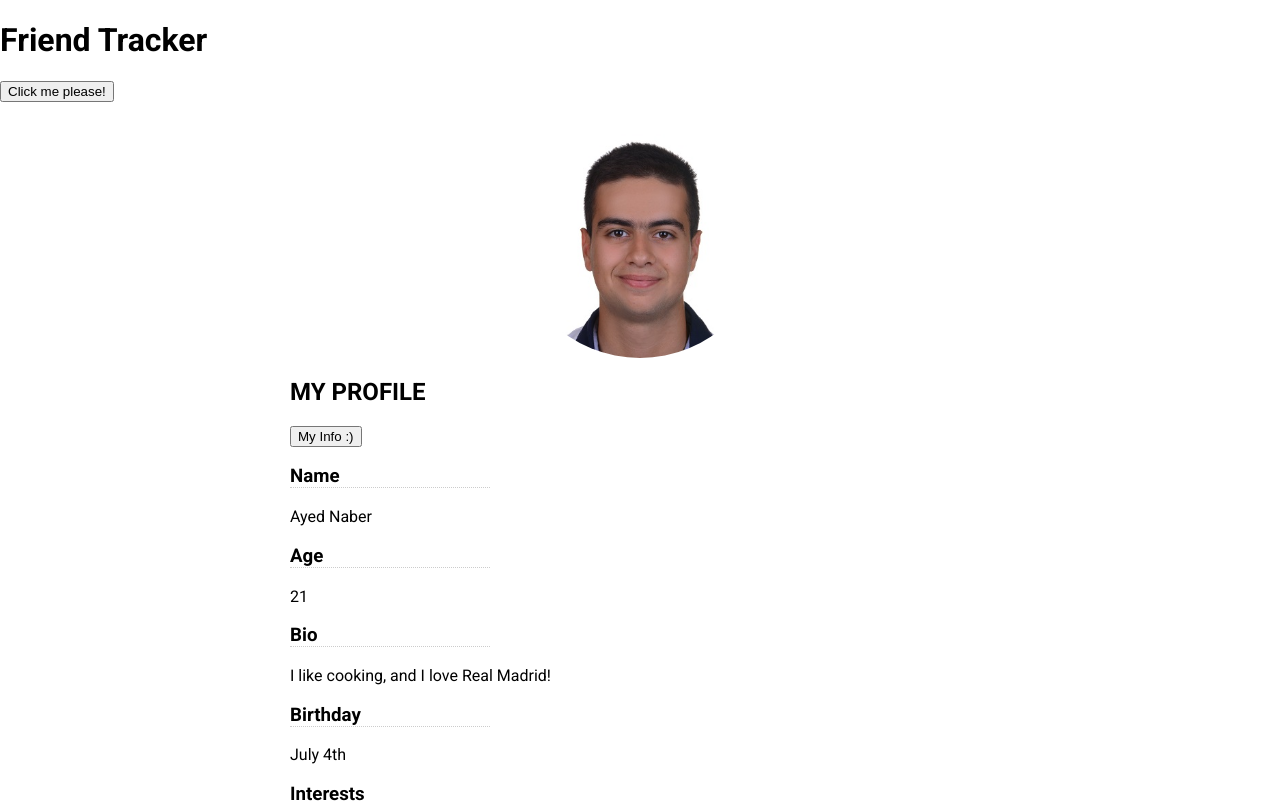
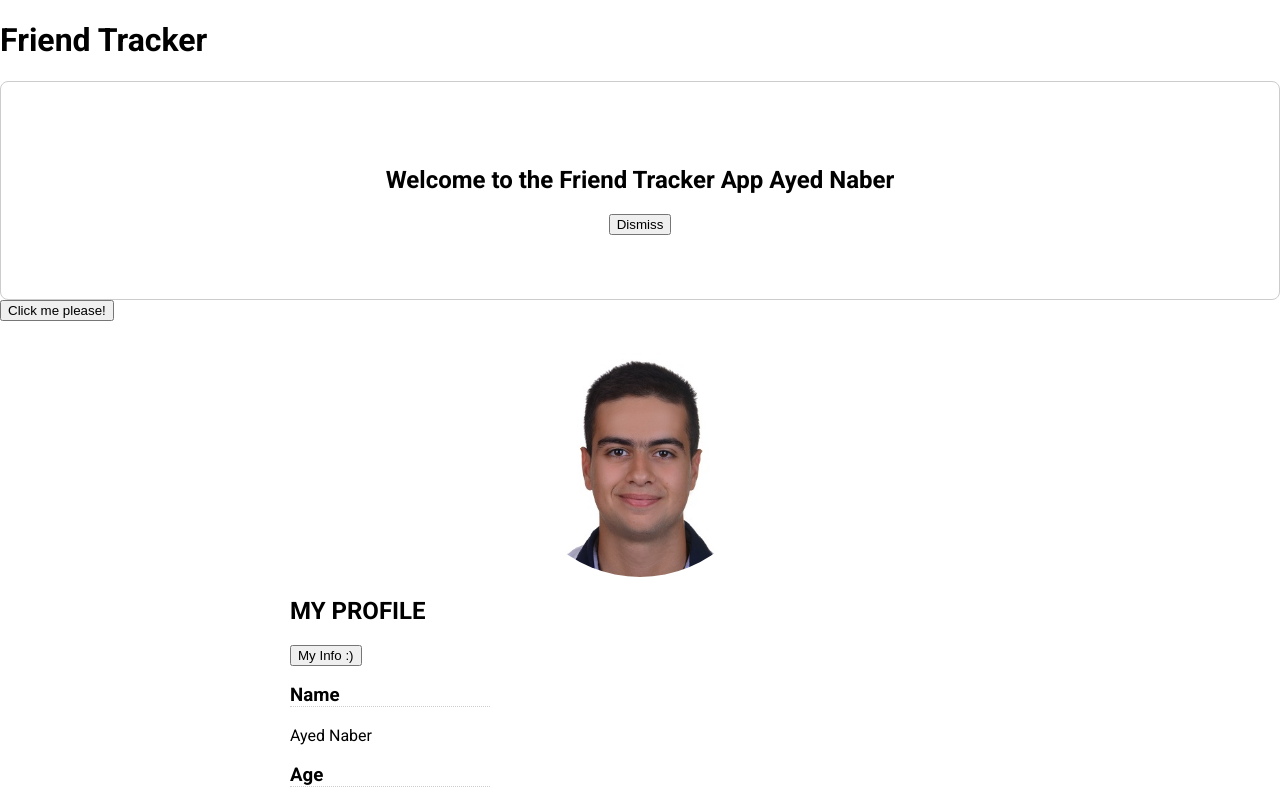
Before and after one commit to ayednaber/Learning_Angular.js, an Angular app in the folder friend-tracker/: page / in a window 1280 px wide. Shown: the top 803 px of the page. Built offline with nearby package versions, Linux system fonts and the light colour scheme.

Commit message:
Create welcome banner (disables with dismiss using state)

```diff
--- a/friend-tracker/src/app/app.component.html
+++ b/friend-tracker/src/app/app.component.html
@@ -1,4 +1,8 @@
 <h1>Friend Tracker</h1>
+<div class="normal-container">
+  <app-welcome-banner [person]="personData"></app-welcome-banner>
+</div>
+
 <button (click)="sayHello()">Click me please!</button>
 <div class="content-container">
   <div class="normal-container">
--- a/friend-tracker/src/app/app.module.ts
+++ b/friend-tracker/src/app/app.module.ts
@@ -4,12 +4,14 @@ import { BrowserModule } from '@angular/platform-browser';
 import { AppComponent } from './app.component';
 import { ProfileInfoComponent } from './profile-info/profile-info.component';
 import { PersonCardComponent } from './person-card/person-card.component';
+import { WelcomeBannerComponent } from './welcome-banner/welcome-banner.component';
 
 @NgModule({
   declarations: [
     AppComponent,
     ProfileInfoComponent,
     PersonCardComponent,
+    WelcomeBannerComponent,
   ],
   imports: [
     BrowserModule
--- /dev/null
+++ b/friend-tracker/src/app/welcome-banner/welcome-banner.component.css
@@ -0,0 +1,6 @@
+.welcome-message {
+    border: 1px solid #ccc;
+    border-radius: 8px;
+    padding: 64px 0;
+    text-align: center;
+}
--- /dev/null
+++ b/friend-tracker/src/app/welcome-banner/welcome-banner.component.html
@@ -0,0 +1,4 @@
+<div class="welcome-message" *ngIf="!isHidden">
+    <h2>Welcome to the Friend Tracker App {{ person.name }}</h2>
+    <button (click)="hideMessage()">Dismiss</button>
+</div>
--- /dev/null
+++ b/friend-tracker/src/app/welcome-banner/welcome-banner.component.ts
@@ -0,0 +1,23 @@
+import { Component, OnInit, Input } from '@angular/core';
+import { Person } from 'src/types';
+
+@Component({
+  selector: 'app-welcome-banner',
+  templateUrl: './welcome-banner.component.html',
+  styleUrls: ['./welcome-banner.component.css']
+})
+export class WelcomeBannerComponent implements OnInit {
+  @Input() person!: Person;
+
+  isHidden: boolean = false;
+
+  constructor() { }
+
+  ngOnInit(): void {
+  }
+
+  hideMessage(): void {
+    this.isHidden = true
+  }
+
+}
```
Also changed, not shown: 1 other file (tests, documents, lock files or other folders).
